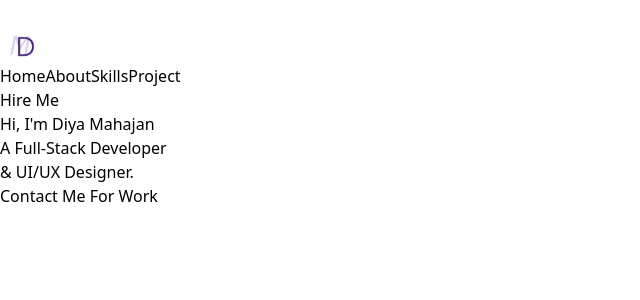
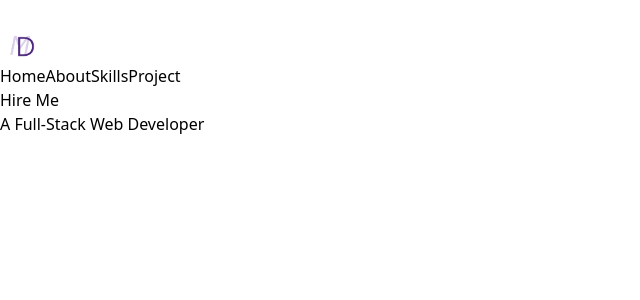
Before and after one commit to Diya-Mahajan-2004/Portfolio, a React (Vite) app in the folder frontend/: page / in a window 1280 px wide. Shown: the top 300 px of the page, without its empty margins (0-640 px from the left). Built offline with nearby package versions, Linux system fonts and the light colour scheme.

Commit message:
text transition

```diff
--- a/frontend/src/Pages/Intro.jsx
+++ b/frontend/src/Pages/Intro.jsx
@@ -1,33 +1,33 @@
-import React from "react";
+import { useEffect } from "react";
+
+import React, { useState } from "react";
+
 import "../CSS/Intro.css";
 
 function Intro() {
+  const texts = [
+    "Hi, I'm Diya Mahajan",
+    "A Full-Stack Web Developer",
+    "& a Web Designer",
+  ];
+  const [currentIndex, setCurrentIndex] = useState(0);
+
+  useEffect(() => {
+    const intervalId = setInterval(() => {
+      const nextIndex = (currentIndex + 1) % texts.length;
+      setCurrentIndex(nextIndex);
+    }, 4000);
+
+    return () => clearInterval(intervalId); // Cleanup function to stop interval on unmount
+  }, [currentIndex, texts]);
+
   return (
     <div>
-      <div className=" justify-center align-middle text-center md:mt-52 font-semibold">
-        <h1 className=" text-white md:text-[3rem]">
-          Hi, I'm <span className="text-[#734697]">Diya Mahajan</span>{" "}
-        </h1>
-        <h1 className="md:text-[2.2rem] md:ml-3 text-white">
-          A Full-Stack Developer <br /> & UI/UX Designer.
-        </h1>
-        <button className="hover:text-[#8121D0] hover:bg-white bold  hover:border-white bg-[#291C3A]  text-white font-semibold border-4 py-3 px-8 rounded-full mt-6 ">
-          Contact Me For Work
-        </button>
+      <div className=" justify-center align-middle text-center md:mt-72 font-semibold">
+        <h1 className=" text-white md:text-[3rem]">{texts[currentIndex]}</h1>
       </div>
-      <div></div>
     </div>
   );
 }
 
 export default Intro;
-
-/*
-<div className='  text-2xl md:ml-28 '>
-
-        <h1 className=' md:text-[3rem] md:mt-52'>Hi, I'm Diya </h1>
-        <h1 className='md:text-[2rem] mt-8'>A Web Developer.</h1>
-
-
-    </div>
-*/
```
